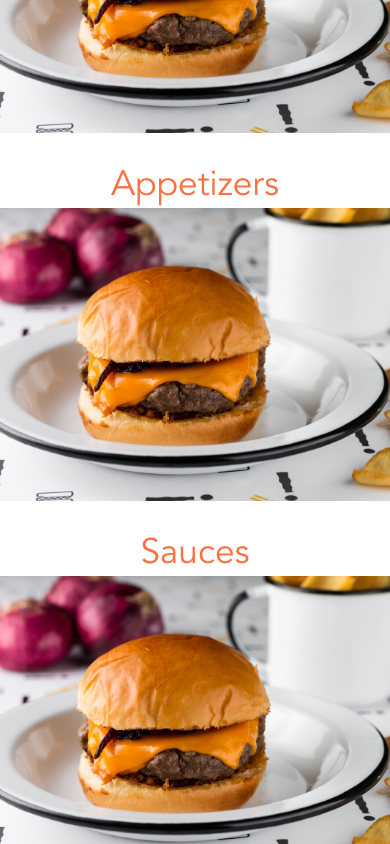
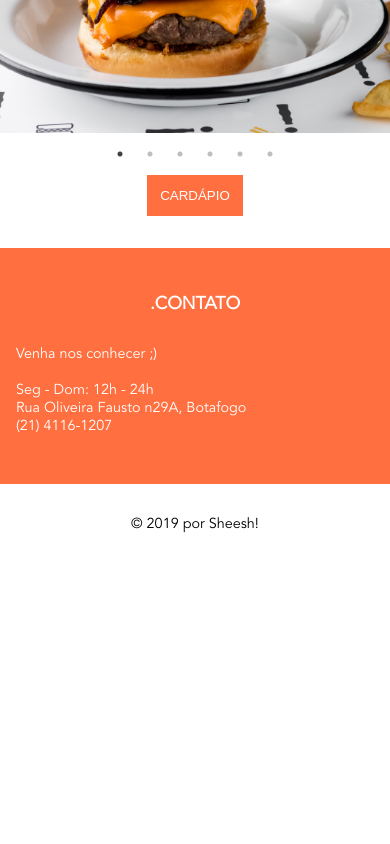
Before and after one commit to marcoshenriqueb/sheesh, a React app: page / in a window 390 px wide. Shown: the part 2571-3415 px from the top of the page. After the commit the page ends 3137 px from the top, so only its background shows below. Built offline with nearby package versions, Linux system fonts and the light colour scheme; a web font is replaced by a local one.

Commit message:
add slider

```diff
--- a/package.json
+++ b/package.json
@@ -38,13 +38,15 @@
     "react-app-polyfill": "^0.1.3",
     "react-dev-utils": "^6.0.4",
     "react-dom": "^16.5.2",
+    "react-slick": "^0.24.0",
     "resolve": "1.8.1",
     "sass-loader": "7.1.0",
+    "slick-carousel": "^1.8.1",
     "style-loader": "0.23.0",
     "terser-webpack-plugin": "1.1.0",
     "url-loader": "1.1.1",
     "webpack": "4.19.1",
-    "webpack-dev-server": "3.1.9",
+    "webpack-dev-server": "^3.7.1",
     "webpack-manifest-plugin": "2.0.4",
     "workbox-webpack-plugin": "3.6.2"
   },
--- a/src/App.js
+++ b/src/App.js
@@ -1,10 +1,43 @@
 import React from 'react';
+import Slider from 'react-slick';
 import './App.scss';
 import Logo from './assets/img/logo.png';
 import Burger1 from './assets/img/lifestyle1.jpg';
 import Burger from './assets/img/burger1.jpg';
 
-const App = () => (
+
+class App extends React.Component {
+  constructor(props) {
+    super(props);
+    this.state = {
+      settings: {
+        dots: true,
+        infinite: true,
+        speed: 500,
+        slidesToShow: 1,
+        slidesToScroll: 1,
+      },
+      smallScreen: false,
+    };
+  }
+
+  componentDidMount() {
+    window.addEventListener('resize', this.resize.bind(this));
+    this.resize();
+  }
+
+  resize() {
+    const isSmall = window.innerWidth < 768;
+    const { smallScreen } = this.state;
+    if (isSmall !== smallScreen) {
+      this.setState({ smallScreen: window.innerWidth < 768 });
+    }
+  }
+
+  render() {
+    const { settings, smallScreen } = this.state;
+    settings.slidesToShow = smallScreen ? 1 : 3;
+    return (
       <div className="App">
         <div className="info">
           <span className="text">Seg - Dom: 12h - 24h</span>
@@ -29,7 +62,7 @@ const App = () => (
         <section className="home">
           <div className="pop-bg">
             <h2 className="title">É xix que fala?</h2>
-        <button type="button" className="button">Cardápio</button>
+            <button type="button" className="button button-home">Cardápio</button>
           </div>
           <div className="header-image">
             &nbsp;
@@ -48,7 +81,9 @@ const App = () => (
             certinho, é Xix que fala ;)
           </p>
           <div className="section-image">
+            <div className="image-container">
               <img className="image " src={Burger1} alt="Sheesh" />
+            </div>
             <div className="overlay">Me leve pra casa!</div>
           </div>
         </section>
@@ -57,27 +92,29 @@ const App = () => (
           <div className="food-menu">
             <div className="food-menu__item">
               <span className="food-menu__item-title">Burgers</span>
+              <Slider {...settings}>
                 <div className="food-menu-image">
                   <img className="image" src={Burger} alt="Sheesh" />
                 </div>
+                <div>
+                  <h3>2</h3>
                 </div>
-        <div className="food-menu__item">
-          <span className="food-menu__item-title">Appetizers</span>
-          <div className="food-menu-image">
-            <img className="image" src={Burger} alt="Sheesh" />
+                <div>
+                  <h3>3</h3>
                 </div>
+                <div>
+                  <h3>4</h3>
                 </div>
-        <div className="food-menu__item">
-          <span className="food-menu__item-title">Sauces</span>
-          <div className="food-menu-image">
-            <img className="image" src={Burger} alt="Sheesh" />
+                <div>
+                  <h3>5</h3>
                 </div>
+                <div>
+                  <h3>6</h3>
                 </div>
-        <div className="food-menu__item">
-          <span className="food-menu__item-title">Sweet Treats</span>
-          <div className="food-menu-image">
-            <img className="image" src={Burger} alt="Sheesh" />
-          </div>
+              </Slider>
+              <br />
+              <br />
+              <button className="button" type="button">cardápio</button>
             </div>
           </div>
         </section>
@@ -96,5 +133,7 @@ const App = () => (
         </section>
       </div>
     );
+  }
+}
 
 export default App;
--- a/src/App.scss
+++ b/src/App.scss
@@ -139,6 +139,9 @@ $complementary-color: #ff6f3f;
 
   &.colored {
     background-color: $complementary-color;
+    .subtitle {
+      color: white;
+    }
   }
 }
 
@@ -161,7 +164,7 @@ $complementary-color: #ff6f3f;
 
 .overlay {
   color: white;
-  font-size: 3rem;
+  font-size: 2rem;
   display: flex;
   align-items: center;
   justify-content: center;
@@ -185,14 +188,11 @@ $complementary-color: #ff6f3f;
 
 .food-menu {
   width: 100%;
-  margin: 1rem 0 0 0;
+  margin: 1rem 0;
 }
 
 .food-menu__item {
   padding: 1rem 0;
-  &:last-child {
-    padding-bottom: 0;
-  }
 }
 
 .food-menu__item-title {
@@ -301,12 +301,8 @@ $complementary-color: #ff6f3f;
     font-size: 7rem;
   }
 
-  .button {
-    width: 20%;
-    position: absolute;
-    right: 90%;
-    bottom: 25%;
-    cursor: pointer;
+  .button-home {
+    display: none;
   }
 
   .header-image {
@@ -338,16 +334,27 @@ $complementary-color: #ff6f3f;
     margin-top: 4rem;
     width: 100%;
     height: 70vh;
-    overflow: hidden;
-    padding: 2rem;
+    padding: 0 2rem;
     position: relative;
+    .image-container{
+      height: 100%;
+      overflow: hidden;
+      width: auto;
+    }
+
     .image{
+      height: 100%;
       position: relative;
       left: 0;
+      top: -12%;
       bottom: 50%;
-      width: 100%;
+      width: auto;
       height: auto;
     }
+  }
+
+  .overlay {
+    font-size: 3rem;
   }
 
   .contact {
--- a/src/index.js
+++ b/src/index.js
@@ -1,5 +1,7 @@
 import React from 'react';
 import ReactDOM from 'react-dom';
+import 'slick-carousel/slick/slick.css';
+import 'slick-carousel/slick/slick-theme.css';
 import './index.scss';
 import App from './App';
 // import * as serviceWorker from './serviceWorker';
```
Also changed, not shown: .eslintrc.js, 1 other file (tests, documents, lock files or other folders). Lines whose indentation alone changed are shown as unchanged.
